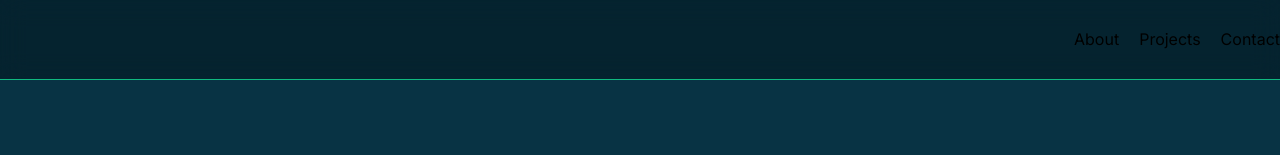
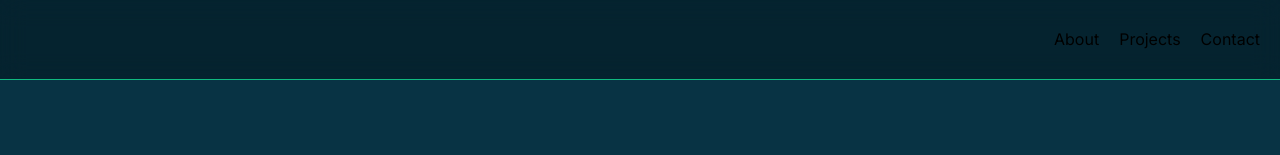
Before and after one commit to coolusername244/portfolio, a Next.js app: page / in a window 1280 px wide. Shown: the top 155 px of the page. Built offline with nearby package versions, Linux system fonts and the light colour scheme.

Commit message:
refactor(changed margin from left to right on nav items)

```diff
--- a/src/app/components/Navbar/Navbar.tsx
+++ b/src/app/components/Navbar/Navbar.tsx
@@ -35,7 +35,7 @@ const Navbar = () => {
         {items.map((item, index) => (
           <li
             key={index}
-            className={`ml-5 cursor-pointer group hover:tracking-widest transition-all duration-2000 ${
+            className={`mr-5 cursor-pointer group hover:tracking-widest transition-all duration-2000 ${
               activeIndex === index || hoverIndex === index
                 ? 'tracking-widest'
                 : ''
```
